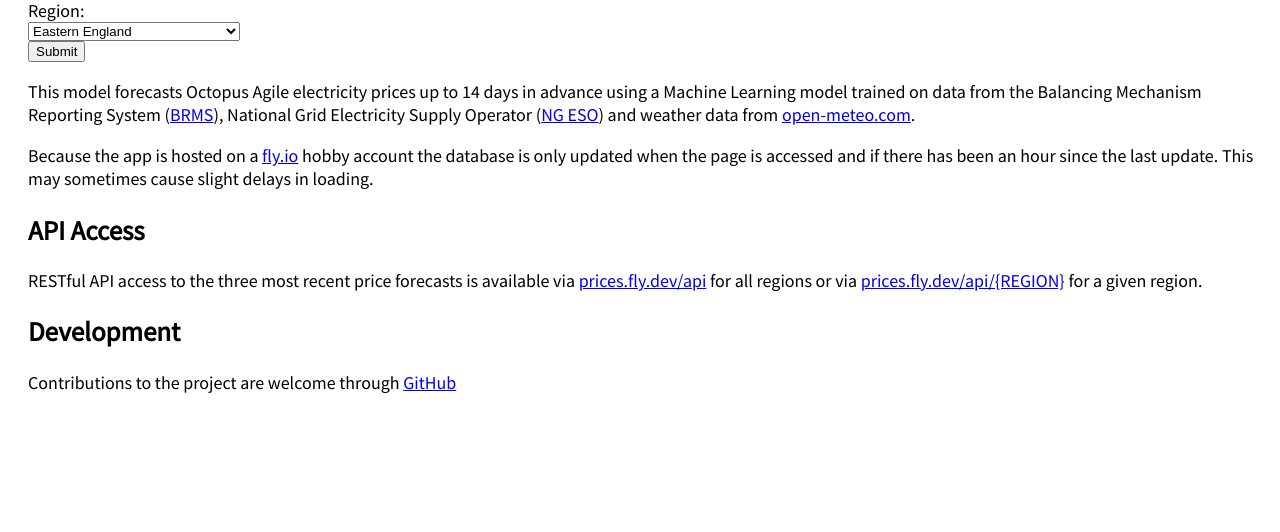
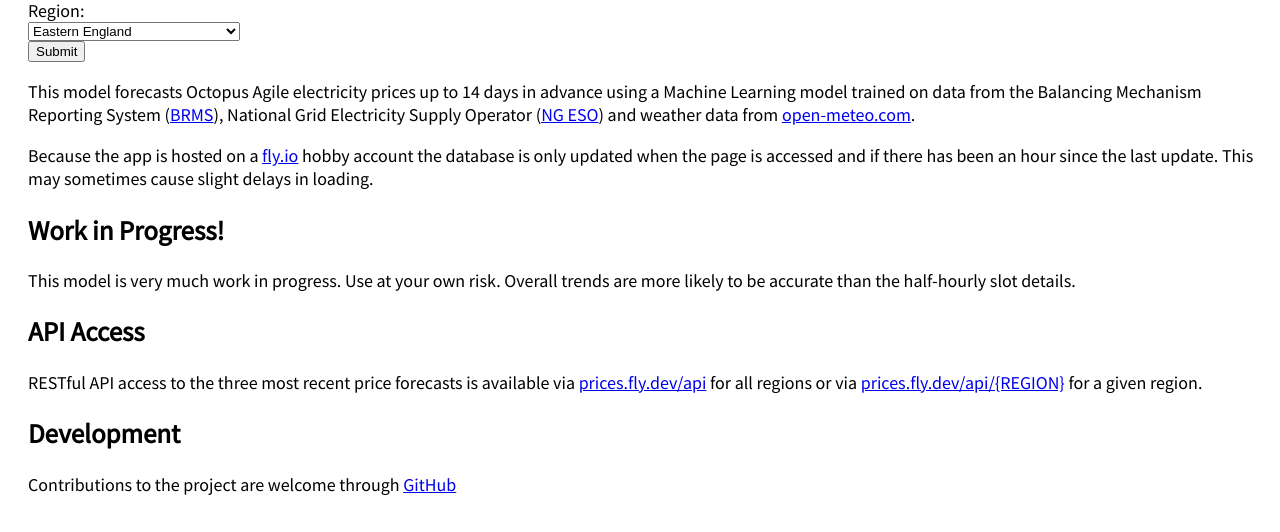
Before and after one commit to fboundy/agile_predict, a Django app: page / in a window 1280 px wide. Shown: the part 176-708 px from the top of the page. Run offline with Django 4.2, Linux system fonts and the light colour scheme; parts of the project's set-up code (start-up, migrations or seed data) failed here and were passed over.

Commit message:
HTML edits

```diff
--- a/prices/views.py
+++ b/prices/views.py
@@ -63,7 +63,7 @@
             x = [a.date_time for a in d]
             y = [a.agile_pred for a in d]
 
-            df = pd.Series(index=x, data=y).sort_index()
+            df = pd.Series(index=pd.to_datetime(x), data=y).sort_index()
             df.index = df.index.tz_convert("GB")
 
             data = data + [
--- a/templates/base.html
+++ b/templates/base.html
@@ -38,6 +38,11 @@
             Because the app is hosted on a <a href= "http://fly.io">fly.io</a> hobby account the database is only updated when the page
             is accessed and if there has been an hour since the last update. This may sometimes cause slight delays in loading. <p>
         </div>
+        <h2 style="margin-left: 20px";"margin-right: 20px">Work in Progress!</h2>
+        <div style="margin-left: 20px";"margin-right: 20px";>
+            This model is very much work in progress. Use at your own risk. Overall trends are more likely to be accurate than the half-hourly slot details.
+        </div>
+
         <h2 style="margin-left: 20px";"margin-right: 20px">API Access</h2>
         <div style="margin-left: 20px";"margin-right: 20px";>
             RESTful API access to the three most recent price forecasts is available via <a href="http://prices.fly.dev/api">prices.fly.dev/api</a> for all regions
```
